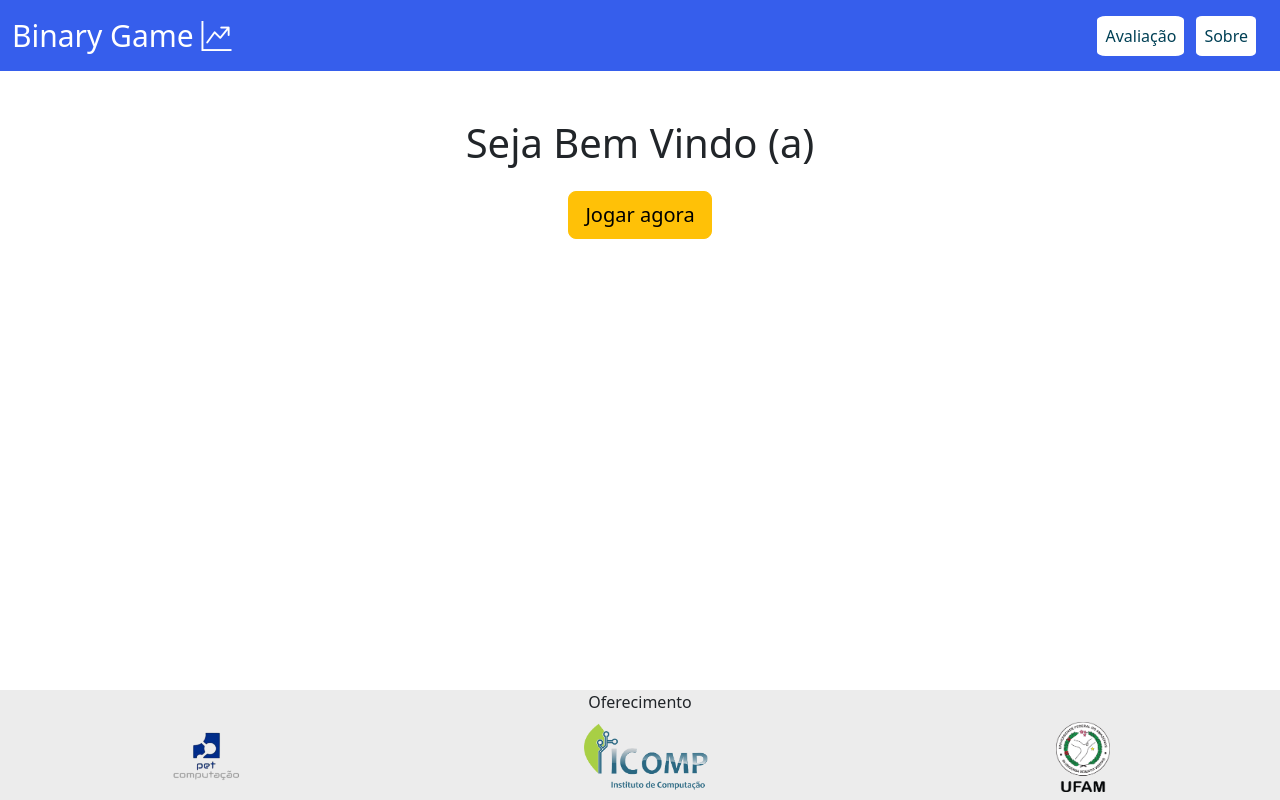
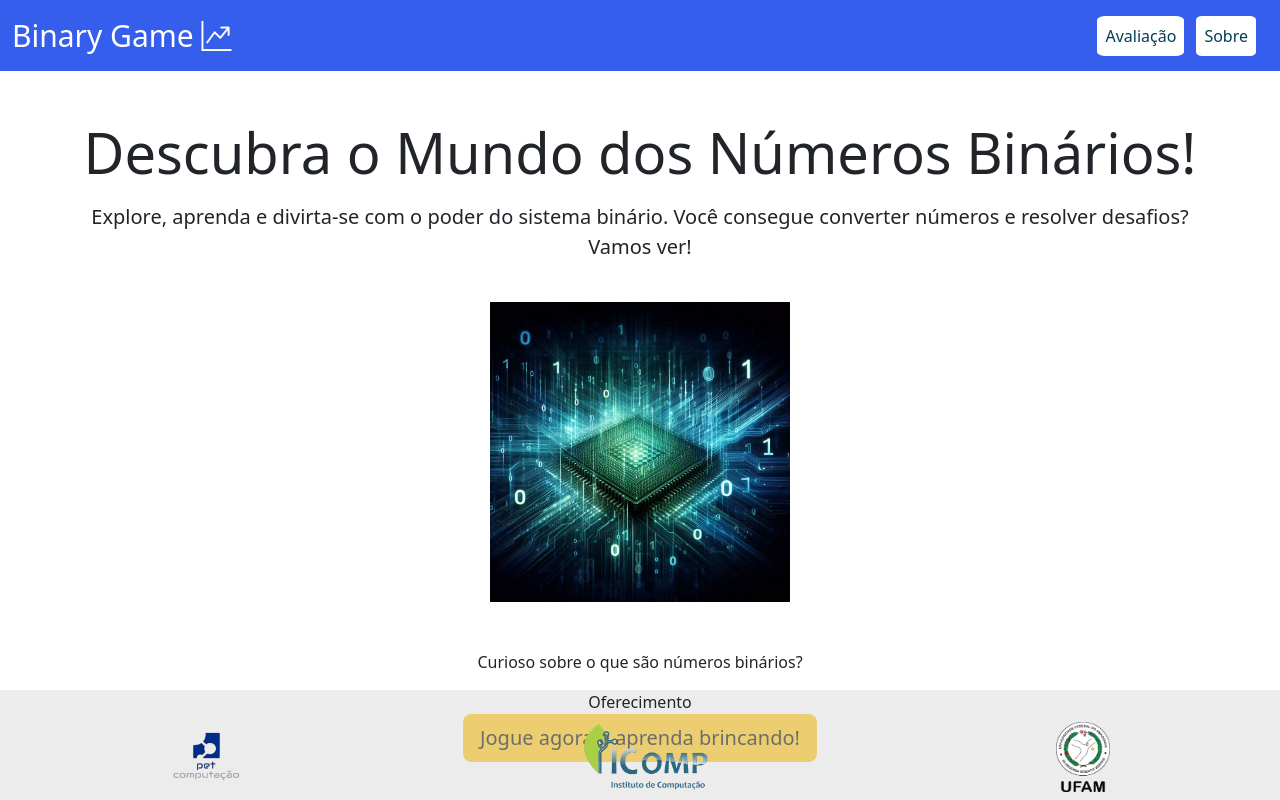
Before and after one commit to rodrigoscorrea/BinaryGame, a React (Create React App) app in the folder frontend/: page / in a window 1280 px wide. Built offline with nearby package versions, Linux system fonts and the light colour scheme.

Commit message:
nova landing page, sem estilização

```diff
--- a/frontend/src/App.tsx
+++ b/frontend/src/App.tsx
@@ -11,7 +11,7 @@ import Footer from './components/Footer';
 import Avaliacao from './components/Avaliacao';
 import Sobre from './components/Sobre';
 import Game from './components/Game';
-import LandingPage from './components/LandingPage';
+import LandingPage from './components/LandingPage/LandingPage';
 
 function App() {
   return (
--- a/frontend/src/components/Game.jsx
+++ b/frontend/src/components/Game.jsx
@@ -6,14 +6,22 @@ function Game() {
   const [palavraAleatoria, setPalavraAleatoria] = useState("");
   const [respostaUsuario, setRespostaUsuario] = useState([]);
   const [mensagem, setMensagem] = useState("");
+  const [jogoFinalizado, setJogoFinalizado] = useState(false);
 
   useEffect(() => {
+    carregarNovaPalavra();
+  }, []);
+
+  const carregarNovaPalavra = () => {
     getPalavras().then((response) => {
       setPalavras(response);
       const randomIndex = Math.floor(Math.random() * response.length);
       setPalavraAleatoria(response[randomIndex].palavra);
+      setRespostaUsuario([]); // Limpa a resposta do usuário
+      setMensagem(""); // Reseta a mensagem
+      setJogoFinalizado(false); // Reseta o status do jogo
     });
-  }, []);
+  };
 
   const letraParaBinario = (letra) => {
     const tabela = {
@@ -45,6 +53,7 @@ function Game() {
   const verificarResposta = (resposta) => {
     if (resposta.join("") === palavraAleatoria.toUpperCase()) {
       setMensagem("Parabéns! Você acertou!");
+      setJogoFinalizado(true);
     } else {
       setMensagem("Tente novamente! A palavra estava incorreta.");
     }
@@ -53,7 +62,7 @@ function Game() {
   return (
     <div className="mt-3">
       <div className="mx-3">
-        {/* Adicionando o título e o objetivo do jogo */}
+        {/* Título e objetivo do jogo */}
         <h3>Objetivo do jogo</h3>
         <p>
           O objetivo do jogo é adivinhar a palavra secreta, convertendo as letras de uma palavra aleatória para o código binário correspondente.
@@ -62,14 +71,13 @@ function Game() {
       </div>
 
       <div className="container text-center mt-5">
-        {/* Ícone de ajuda */}
+        {/* Modal de ajuda */}
         <div className="d-flex justify-content-end">
           <button type="button" className="btn btn-link" data-bs-toggle="modal" data-bs-target="#helpModal">
             <i className="bi bi-question-circle-fill" style={{ fontSize: '1.5rem' }}></i>
           </button>
         </div>
 
-        {/* Modal de ajuda */}
         <div className="modal fade" id="helpModal" tabIndex="-1" aria-labelledby="helpModalLabel" aria-hidden="true">
           <div className="modal-dialog">
             <div className="modal-content">
@@ -99,7 +107,6 @@ function Game() {
           </div>
         </div>
 
-
         {/* Tabela de letras e números */}
         <div className="row justify-content-center">
           <table className="table-bordered">
@@ -125,7 +132,6 @@ function Game() {
           <div className="col text-center">
             {palavraBinario.length > 0 ? (
               <div>
-
                 {/* Inputs para o usuário digitar a palavra */}
                 <div className="d-flex justify-content-around mt-3">
                   {palavraAleatoria.split("").map((_, index) => (
@@ -156,9 +162,15 @@ function Game() {
             )}
           </div>
         </div>
+
+        {/* Botão de controle de jogo */}
+        <div className="mt-4">
+          <button className="btn btn-primary" onClick={carregarNovaPalavra}>
+            {jogoFinalizado ? "Próxima palavra" : "Tentar outra palavra"}
+          </button>
+        </div>
       </div>
     </div>
-
   );
 }
 
--- a/frontend/src/components/LandingPage.jsx
+++ /dev/null
@@ -1,24 +0,0 @@
-import React from "react";
-import { Link } from "react-router-dom";
-
-function LandingPage(){
-
-    return(
-        <div className="container text-center">
-            {/* Cabeçalho */}
-            <div className="row">
-                <div className="col">
-                <h1 className="mt-5">Seja Bem Vindo (a)</h1>
-                </div>
-            </div>
-            {/* Botão de jogar */}
-            <div className="row">
-                <div className="col">
-                <Link className="btn btn-warning btn-lg mt-3" to={"/game"}>Jogar agora</Link>
-                </div>
-            </div>
-        </div>
-    )
-}
-
-export default LandingPage;
--- /dev/null
+++ b/frontend/src/components/LandingPage/LandingPage.css
@@ -0,0 +1,22 @@
+.landing-container {
+    background-color: rgba(173, 216, 230, 0.3); /* Azul claro com opacidade */
+    background-image: url('../../../public/binary_cpu.jpg');
+    opacity: 0.3;
+
+    border-radius: 15px; /* Bordas arredondadas */
+    padding: 20px; /* Espaçamento interno para melhor visualização */
+    box-shadow: 0 4px 8px rgba(0, 0, 0, 0.1); /* Sombra leve para dar destaque */
+}
+
+.landing-container2 {
+    background-image: url('../../../public/binary_cpu.jpg');
+    opacity: 0.3;
+    border-radius: 15px; /* Bordas arredondadas */
+    padding: 20px; /* Espaçamento interno para melhor visualização */
+    box-shadow: 0 4px 8px rgba(0, 0, 0, 0.1); /* Sombra leve para dar destaque */
+}
+
+/* Estilos adicionais para garantir que tudo se encaixe bem */
+.row {
+    margin: 0 auto; /* Alinhamento automático para centralizar no espaço do container */
+}
--- /dev/null
+++ b/frontend/src/components/LandingPage/LandingPage.jsx
@@ -0,0 +1,46 @@
+import React from "react";
+import { Link } from "react-router-dom";
+
+function LandingPage() {
+
+    return (
+        <div className="container text-center">
+            {/* Explicação e cabeçalho */}
+            <div className="row">
+                <div className="col mt-5">
+                    <h1 className="display-4">Descubra o Mundo dos Números Binários!</h1>
+                    <p className="lead mt-3">
+                        Explore, aprenda e divirta-se com o poder do sistema binário.
+                        Você consegue converter números e resolver desafios? Vamos ver!
+                    </p>
+                </div>
+            </div>
+
+            {/* Imagem ou gráfico visual */}
+            <div className="row">
+                <div className="col">
+                    <img src='binary_cpu.jpg' alt="Binário em ação" className="img-fluid mt-4" style={{maxHeight: "300px"}} />
+                </div>
+            </div>
+
+            {/* Link para mais informações */}
+            <div className="row">
+                <div className="col mt-5">
+                    <p>Curioso sobre o que são números binários?</p>
+                </div>
+            </div>
+
+            {/* Botão de jogar */}
+            <div className="row">
+                <div className="col">
+                    <Link className="btn btn-warning btn-lg mt-4" to={"/game"}>
+                        Jogue agora e aprenda brincando!
+                    </Link>
+                </div>
+            </div>
+
+        </div>
+    )
+}
+
+export default LandingPage;
```
